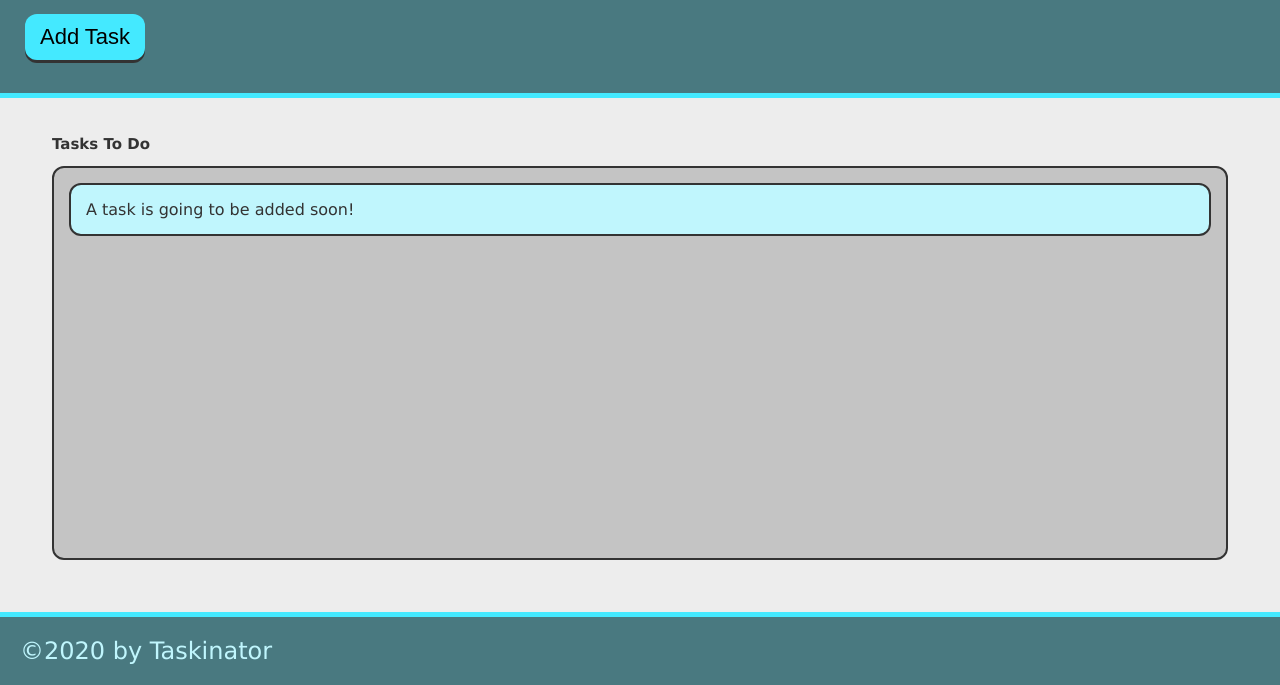
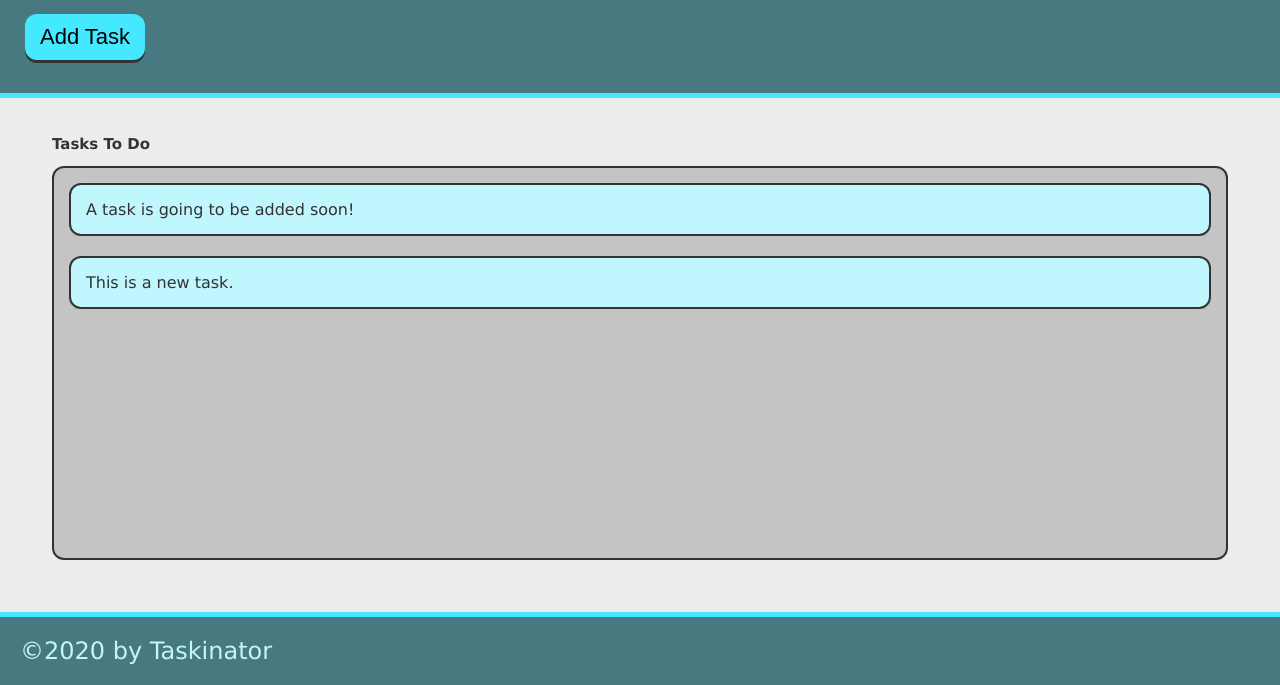
Before and after one commit to rpkrupali1/taskinator, a plain HTML site: page index.html in a window 1280 px wide. Shown: the part 115-800 px from the top of the page. Drawn offline with Linux system fonts and the light colour scheme.

Commit message:
add ability to add task

```diff
--- a/assets/js/script.js
+++ b/assets/js/script.js
@@ -0,0 +1,11 @@
+var buttonE1 = document.querySelector("#save-task");
+var tasksToDoEl = document.querySelector("#tasks-to-do");
+
+var createTaskHandler = function() {
+    var listItemEl = document.createElement("li");
+    listItemEl.className = "task-item";
+    listItemEl.textContent = "This is a new task.";
+    tasksToDoEl.appendChild(listItemEl);
+}
+
+buttonE1.addEventListener("click", createTaskHandler());
--- a/index.html
+++ b/index.html
@@ -11,13 +11,13 @@
     <header>
         <h1 class="page-title">Taskinator</h1>
         <p>Click the button below to add a new task!</p>
-        <button class="btn">Add Task</button>
+        <button class="btn" id="save-task">Add Task</button>
     </header>
 
     <main class="page-content">
         <section class="task-list-wrapper">
             <h2>Tasks To Do</h2>
-            <ul class="task-list">
+            <ul class="task-list" id="tasks-to-do">
                 <li class="task-item">A task is going to be added soon!</li>
             </ul>
         </section>
```
